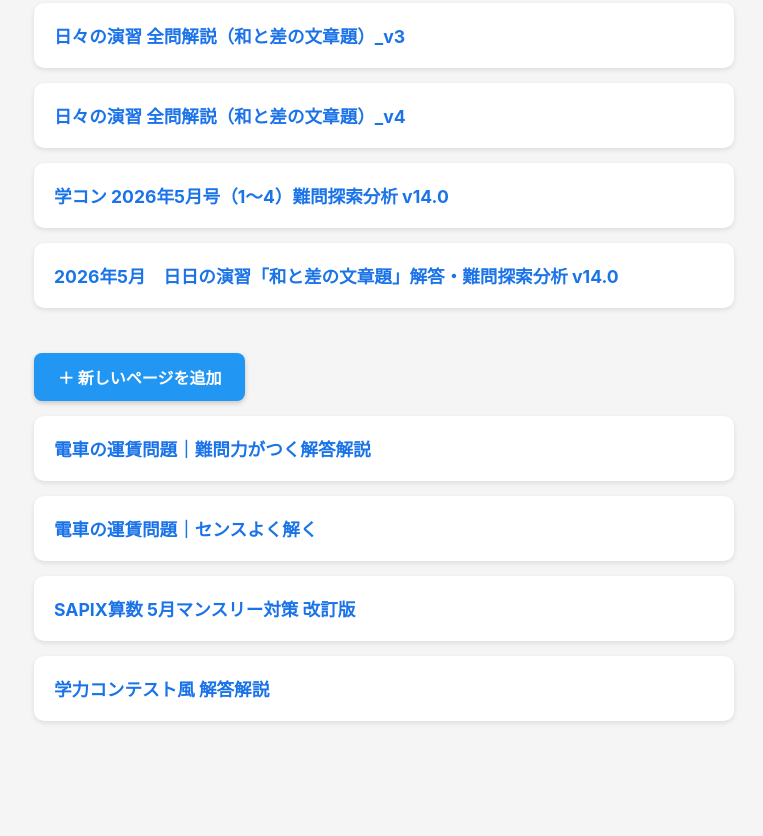
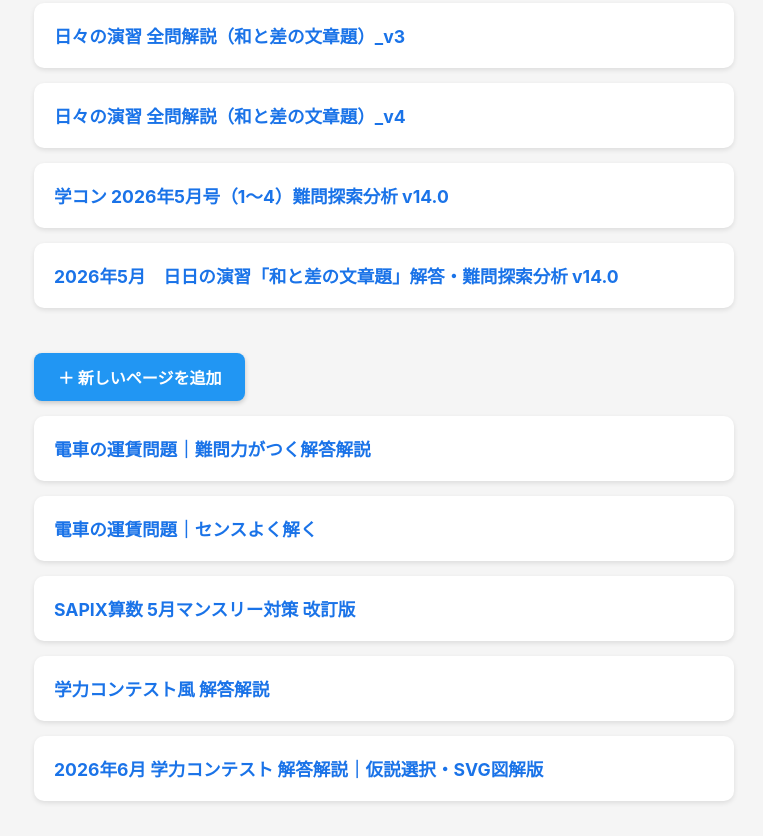
Before and after one commit to iwslatojp29/math-app, a plain HTML site: page math/index.html in a window 1280 px wide. Shown: the part 706-1542 px from the top of the page, without its empty margins (256-1019 px from the left). Before the commit the page ends 1462 px from the top, so only its background shows below. Drawn offline with Linux system fonts and the light colour scheme.

Commit message:
Auto-update index.html

```diff
--- a/math/index.html
+++ b/math/index.html
@@ -125,5 +125,8 @@
   <div class="card">
     <a href="./2026年6月学力コンテスト.html">学力コンテスト風 解答解説</a>
   </div>
+  <div class="card">
+    <a href="./2026年6月学力コンテスト_2.html">2026年6月 学力コンテスト 解答解説｜仮説選択・SVG図解版</a>
+  </div>
 </body>
 </html>
```
